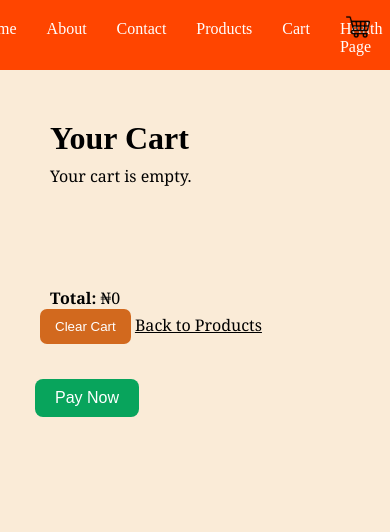
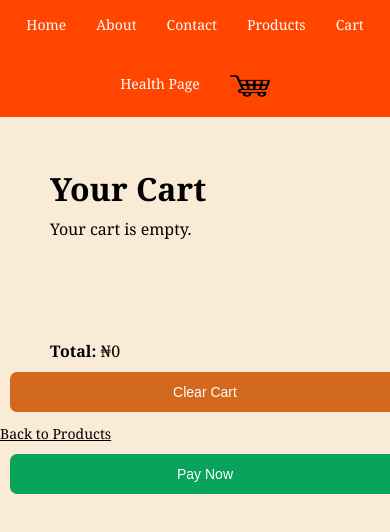
Before and after one commit to Rita-Umezi/Business_website, a plain HTML site: page cart.html in a window 390 px wide. Drawn offline with Linux system fonts and the light colour scheme.

Commit message:
made the page more responsive.

```diff
--- a/cart.css
+++ b/cart.css
@@ -1,96 +1,156 @@
-*{
+* {
   margin: 0;
   padding: 0;
   box-sizing: border-box;
   }
 
-.navhome{
+html {
+scroll-behavior: smooth;
+}
+
+body {
+background-color: antiquewhite;
+font-family: Georgia, 'Times New Roman', Times, serif;
+}
+
+/* ---------- NAVBAR ---------- */
+nav {
+background-color: orangered;
+height: 70px;
+display: flex;
+align-items: center;
+justify-content: center;
+position: relative;
+padding: 0 20px;
+}
+
+.navhome {
 display: flex;
 justify-content: center;
+align-items: center;
 gap: 30px;
+flex-wrap: wrap;
 }
 
-.navbar{
-    gap:60px;
-    position: relative;
+.navbar {
+display: flex;
+align-items: center;
+gap: 60px;
 }
 
+a {
+text-decoration: none;
+color: white;
+font-weight: 500;
+transition: color 0.3s;
+}
 
-.picture{
+a:hover {
+color: #ffe4b5;
+}
+
+.picture {
 position: absolute;
 top: 15px;
 right: 20px;
+width: 40px;
+height: 40px;
 }
 
-
-nav{
-    background-color: orangered;
-    height: 70px;
-}
-
-a{
-    text-decoration: none;
-    color: white;
-    margin-top: 20px;
-}
-
-body{
-    background-color: antiquewhite;
-}
-
-footer{
+footer {
 text-align: center;
-    padding: 5px;
+padding: 10px;
 background: #222;
 color: white;
 font-size: small;
 margin-top: 50px;
 }
-html{
-    scroll-behavior: smooth;
-}
 
-p{
-    font-family: Georgia, 'Times New Roman', Times, serif;
-}
-
-.remove{
+/* ---------- BUTTONS ---------- */
+.remove,
+#clear-cart,
+#payButton {
 background-color: chocolate;
 color: white;
 padding: 10px 15px;
 border: none;
 border-radius: 7px;
 cursor: pointer;
-    margin-left: 40px;
-}
-
-#clear-cart{
-    background-color: chocolate;
-    color: white;
-    padding: 10px 15px;
-    border: none;
-    border-radius: 7px;
-    cursor: pointer;
-    margin-left: 40px;
-}
-
-#back{
-    color: black;
-    text-decoration: underline;
+transition: background-color 0.3s ease;
+margin: 10px;
+font-size: 16px;
 }
 
 #payButton {
 background-color: #08a45c;
-  color: white;
-  border: none;
-  padding: 10px 20px;
-  border-radius: 8px;
-  cursor: pointer;
-  font-size: 16px;
-  transition: background-color 0.3s;
-  margin: 35px;
 }
 
 #payButton:hover {
 background-color: #066b41;
 }
+
+.remove:hover,
+#clear-cart:hover {
+background-color: #b55400;
+}
+
+#back {
+color: black;
+text-decoration: underline;
+}
+
+/* ---------- RESPONSIVENESS ---------- */
+@media (max-width: 768px) {
+nav {
+height: auto;
+flex-direction: column;
+padding: 10px 0;
+}
+
+.navbar {
+flex-direction: column;
+gap: 15px;
+}
+
+.picture {
+position: static;
+margin-top: 10px;
+}
+
+a {
+font-size: 16px;
+}
+
+#payButton,
+#clear-cart,
+.remove {
+width: 80%;
+font-size: 15px;
+}
+}
+
+@media (max-width: 480px) {
+nav {
+padding: 15px;
+}
+
+.navbar {
+gap: 10px;
+}
+
+a {
+font-size: 14px;
+}
+
+#payButton,
+#clear-cart,
+.remove {
+width: 100%;
+font-size: 14px;
+padding: 12px;
+}
+
+footer {
+font-size: 12px;
+}
+}
```
Lines whose indentation alone changed are shown as unchanged.
